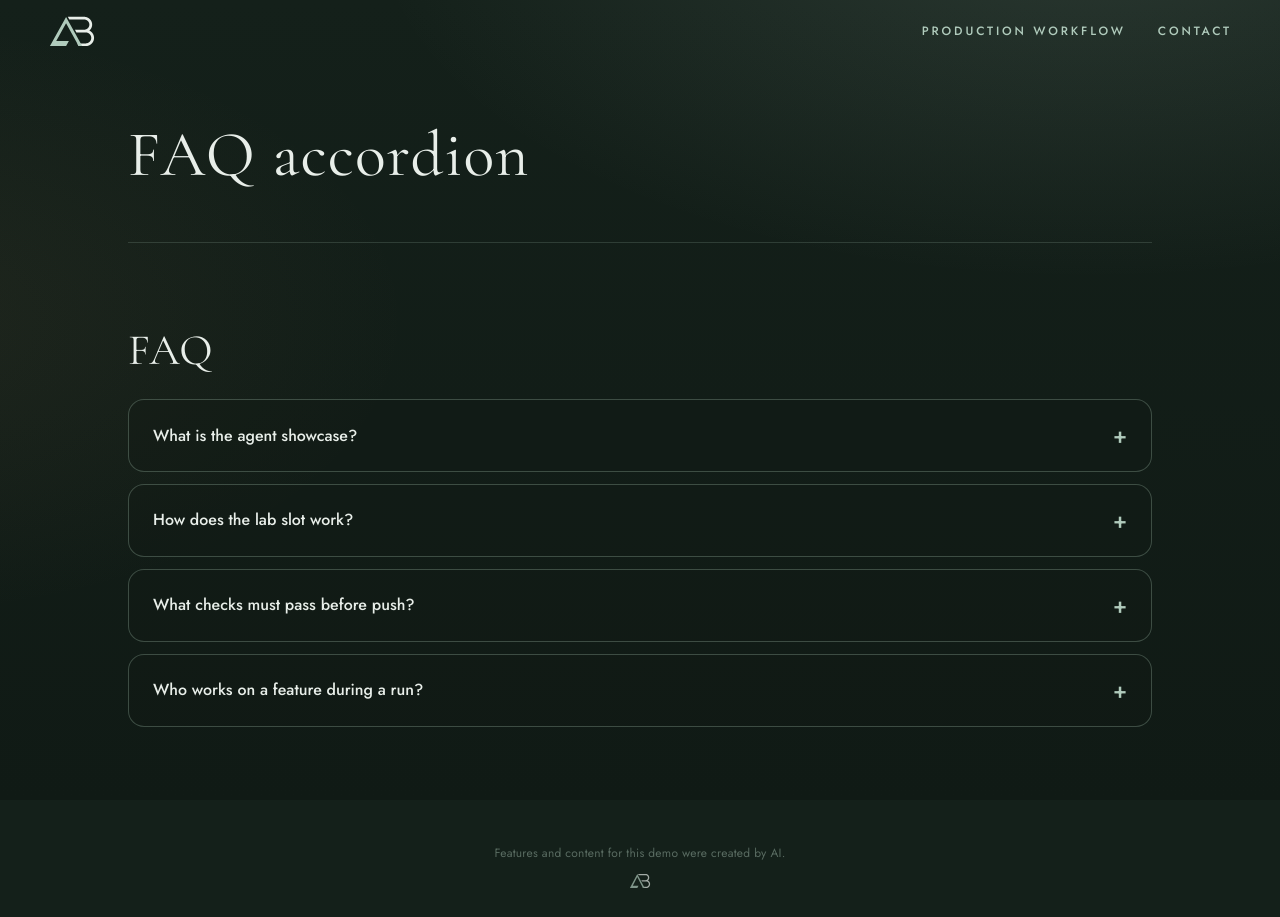
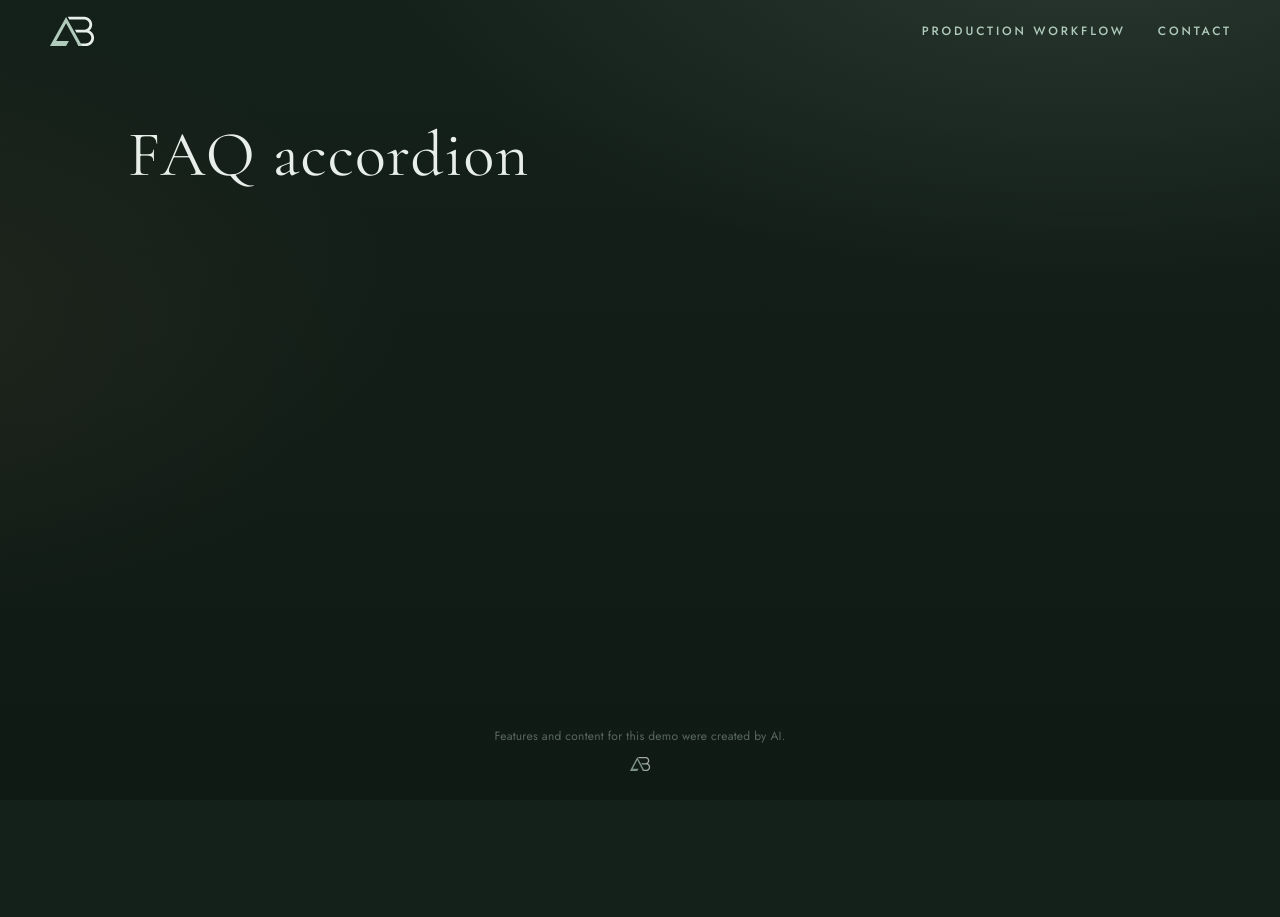
Before and after one commit to ashtonbach/agent-showcase, a Next.js app: page / in a window 1280 px wide. After the commit the page ends 800 px from the top, so only its background shows below. Built offline with nearby package versions, Linux system fonts and the light colour scheme.

Commit message:
Base: lab slot empty, from main 68ffd78 (Author: Alder)

```diff
--- a/app/lab/faq-accordion/index.tsx
+++ /dev/null
@@ -1,50 +0,0 @@
-"use client";
-
-import { useState } from "react";
-
-const FAQS: [string, string][] = [
-  ["What is the agent showcase?", "A timed live run where agents build, review, and ship a small UI feature on a shared Next.js app, with automated gates before merge."],
-  ["How does the lab slot work?", "Each feature lives under app/lab as a client component; the page imports it and current.json sets the H1 title."],
-  ["What checks must pass before push?", "Layout at mobile and desktop widths, a production build, and gate rules on files, banned APIs, and behavior."],
-  ["Who works on a feature during a run?", "A coder implements the spec, design may add artwork, a reviewer reads the diff, and QA signs off via the run kit."],
-];
-
-const css = `
-.lab-faq{width:min(720px,100%);margin:8px auto 56px;color:var(--mist,#f2efe6)}
-.lab-faq h2{font-family:var(--serif);font-weight:400;font-size:30px;line-height:1.25;margin:0 0 24px}
-.lab-faq-list{list-style:none;margin:0;padding:0;display:flex;flex-direction:column;gap:12px}
-.lab-faq-item{border:1px solid rgba(176,203,188,.28);border-radius:16px;overflow:hidden;background:rgba(18,26,22,.35)}
-.lab-faq-trigger{width:100%;display:flex;align-items:center;justify-content:space-between;gap:16px;padding:20px 24px;border:none;background:transparent;color:var(--mist,#f2efe6);font-family:var(--sans);font-size:16px;font-weight:500;text-align:left;cursor:pointer;line-height:1.4}
-.lab-faq-trigger:hover,.lab-faq-trigger:focus-visible{color:var(--sage,#b0cbb8)}
-.lab-faq-trigger:focus-visible{outline:2px solid var(--sage,#b0cbb8);outline-offset:-2px}
-.lab-faq-icon{flex-shrink:0;font-size:22px;color:var(--sage,#b0cbb8)}
-.lab-faq-panel{padding:0 24px 20px;color:#e8eee9;font-family:var(--sans);font-size:15px;line-height:1.55}
-.lab-faq-panel[hidden]{display:none}
-`;
-
-export default function FaqAccordion() {
-  const [open, setOpen] = useState<number | null>(null);
-  const titleId = "lab-faq-title";
-
-  return (
-    <section className="lab-faq" data-lab="faq-accordion" aria-labelledby={titleId}>
-      <style>{css}</style>
-      <h2 id={titleId}>FAQ</h2>
-      <ul className="lab-faq-list">
-        {FAQS.map(([q, a], i) => {
-          const panelId = `lab-faq-panel-${i}`;
-          const isOpen = open === i;
-          return (
-            <li key={panelId} className="lab-faq-item">
-              <button type="button" className="lab-faq-trigger" aria-expanded={isOpen} aria-controls={panelId} onClick={() => setOpen(isOpen ? null : i)}>
-                <span>{q}</span>
-                <span className="lab-faq-icon" aria-hidden="true">{isOpen ? "−" : "+"}</span>
-              </button>
-              <div id={panelId} role="region" className="lab-faq-panel" hidden={!isOpen}>{a}</div>
-            </li>
-          );
-        })}
-      </ul>
-    </section>
-  );
-}
--- a/app/page.tsx
+++ b/app/page.tsx
@@ -1,4 +1,3 @@
-import Lab from "./lab/faq-accordion";
 import { readDemoKey, demoTitle } from "./demo-name";
 const demoKey = readDemoKey();
 const demoName = demoTitle();
@@ -6,7 +5,7 @@ export default function Page() {
   return (
     <div className="page-stack">
       <h1 className="demo-title" data-i18n={demoKey}>{demoName}</h1>
-      <Lab /> {/* lab:slot */}
+      {/* lab:slot */}
     </div>
   );
 }
```
